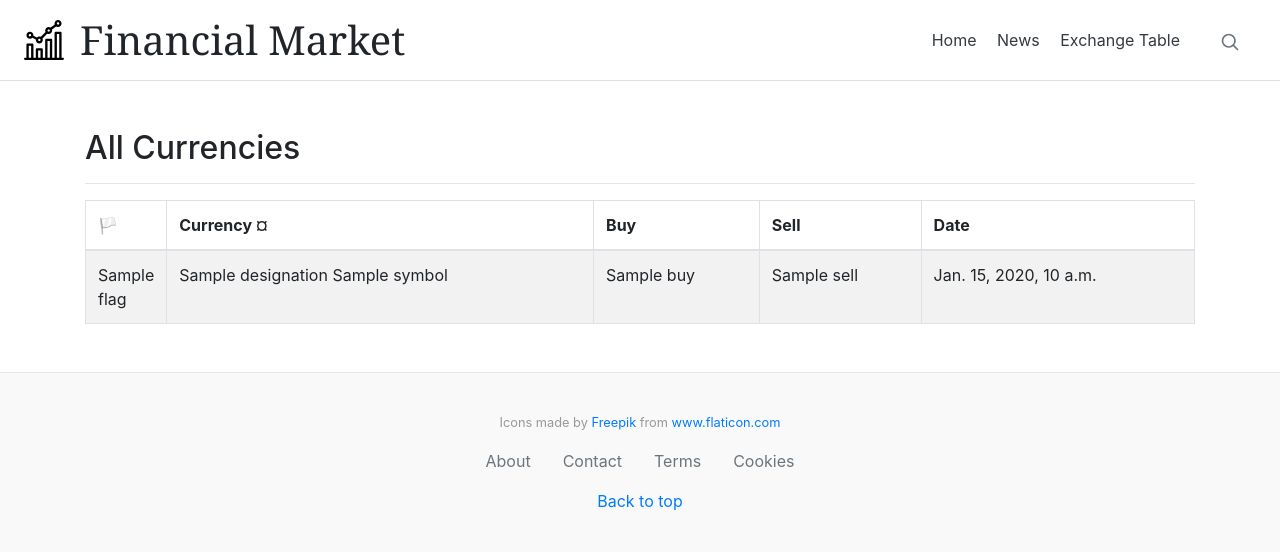
After one commit to Metman737/fxrate, a Django app: template exchange/templates/exchange/overview.html in a window 1280 px wide. The commit adds this page. Shown: the top 552 px of the page. Run offline with Django 3.2, Linux system fonts and the light colour scheme; the template is opened without the code that fills it: most values are stand-ins (such as "Sample title", 1, 10 or a date in 2020); parts of the project's set-up code (start-up, migrations or seed data) failed here and were passed over; some libraries are stand-ins or nearby versions.

```diff
--- a/blog/views.py
+++ b/blog/views.py
@@ -5,7 +5,3 @@ from blog.models import Post
 class PostDetail(DetailView):
     model = Post
     template_name = 'blog/post_detail.html'
-
-
-class ExchangeRateOverview( object ):
-    pass
--- /dev/null
+++ b/exchange/templates/exchange/overview.html
@@ -0,0 +1,39 @@
+{% extends 'base.html' %}
+
+{% block content %}
+
+<div class="my-5">
+
+
+    <h2>All Currencies</h2><hr>
+
+
+    <table class="table table-hover table-striped table-bordered w-100">
+        <thead>
+        <tr>
+            <th>🏳️</th>
+{#            <th class="d-none d-sm-table-cell">&#x00A4</th>#}
+            <th class="d-none d-sm-table-cell">Currency &#x00A4</th>
+            <th class="d-table-cell d-sm-none">ISO</th>
+            <th>Buy</th>
+            <th>Sell</th>
+            <th class="d-none d-sm-table-cell">Date</th>
+        </tr>
+        </thead>
+        <tbody>
+        {% for exchangerate in exchangerate_list  %}
+        <tr>
+            <td style="width: 1em">{{ exchangerate.currency.flag }}</td>
+{#            <td class="d-none d-sm-table-cell" >{{ exchangerate.currency.symbol }}</td>#}
+            <td class="d-none d-sm-table-cell">{{ exchangerate.currency.designation }} {{ exchangerate.currency.symbol }}</td>
+            <td class="d-table-cell d-sm-none">{{ exchangerate.currency.iso }} {{ exchangerate.currency.symbol }}</td>
+            <td>{{ exchangerate.buy }}</td>
+            <td>{{ exchangerate.sell }}</td>
+            <td class="d-none d-sm-table-cell">{{ exchangerate.change_date_time }}</td>
+        </tr>
+        {% endfor %}
+        </tbody>
+    </table>
+</div>
+
+{% endblock content %}
--- a/exchange/urls.py
+++ b/exchange/urls.py
@@ -4,5 +4,6 @@ from exchange import views
 
 app_name = 'exchange'
 urlpatterns = [
-    path('overview/', views.ExchangeRateOverview.as_view(), name='overview'),
+    path('', views.ExchangeRateOverview.as_view(), name='overview'),
+    path('<slug:slug>/', views.CurrencyDetail.as_view(), name='currency_detail')
 ]
--- a/static/css/base.css
+++ b/static/css/base.css
@@ -1,4 +1,4 @@
-h1, h2, h3, h4, h5, h6 {
+.font-times {
   font-family: "Playfair Display", Georgia, "Times New Roman", serif;
 }
 
--- a/templates/base.html
+++ b/templates/base.html
@@ -42,7 +42,7 @@
         <div class="d-flex flex-column flex-md-row align-items-center p-3 px-md-4 mb-3 bg-orange border-bottom box-shadow">
 
             <img src="{% static 'img/logo.svg' %}" height="40px" class="mr-3">
-            <h1 class="my-0 mr-md-auto font-weight-normal">Financial Market</h1>
+            <h1 class="my-0 mr-md-auto font-weight-normal font-times">Financial Market</h1>
             <nav class="my-2 my-md-0 mr-md-3">
                 <a class="p-2 text-dark" href="{% url 'homepage' %}">Home</a>
                 <a class="p-2 text-dark" href="#">News</a>
@@ -57,20 +57,20 @@
 
     <div class="container">
 
-    <ul class="nav justify-content-center mb-3">
-        <li class="nav-item badge-pill badge-success m-2">
-            <a class="nav-link text-white" href="#">Cool</a>
-        </li>
-        <li class="nav-item badge-pill badge-primary m-2">
-            <a class="nav-link text-white" href="#">News</a>
-        </li>
-        <li class="nav-item badge-pill badge-info m-2">
-            <a class="nav-link text-white" href="#">Trend</a>
-        </li>
-        <li class="nav-item badge-pill badge-danger m-2">
-            <a class="nav-link text-white" href="#">Financial</a>
-        </li>
-    </ul>
+{#    <ul class="nav justify-content-center mb-3">#}
+{#        <li class="nav-item badge-pill badge-success m-2">#}
+{#            <a class="nav-link text-white" href="#">Cool</a>#}
+{#        </li>#}
+{#        <li class="nav-item badge-pill badge-primary m-2">#}
+{#            <a class="nav-link text-white" href="#">News</a>#}
+{#        </li>#}
+{#        <li class="nav-item badge-pill badge-info m-2">#}
+{#            <a class="nav-link text-white" href="#">Trend</a>#}
+{#        </li>#}
+{#        <li class="nav-item badge-pill badge-danger m-2">#}
+{#            <a class="nav-link text-white" href="#">Financial</a>#}
+{#        </li>#}
+{#    </ul>#}
 
     <!-- main part-->
     {% block content %}{% endblock %}
```
Also changed, not shown: exchange/templates/exchange/currency_detail.html (added, +52 -0 lines), exchange/templates/exchange/exchange_rate_table.html (deleted, +0 -28 lines), exchange/views.py (+26 -4 lines).
